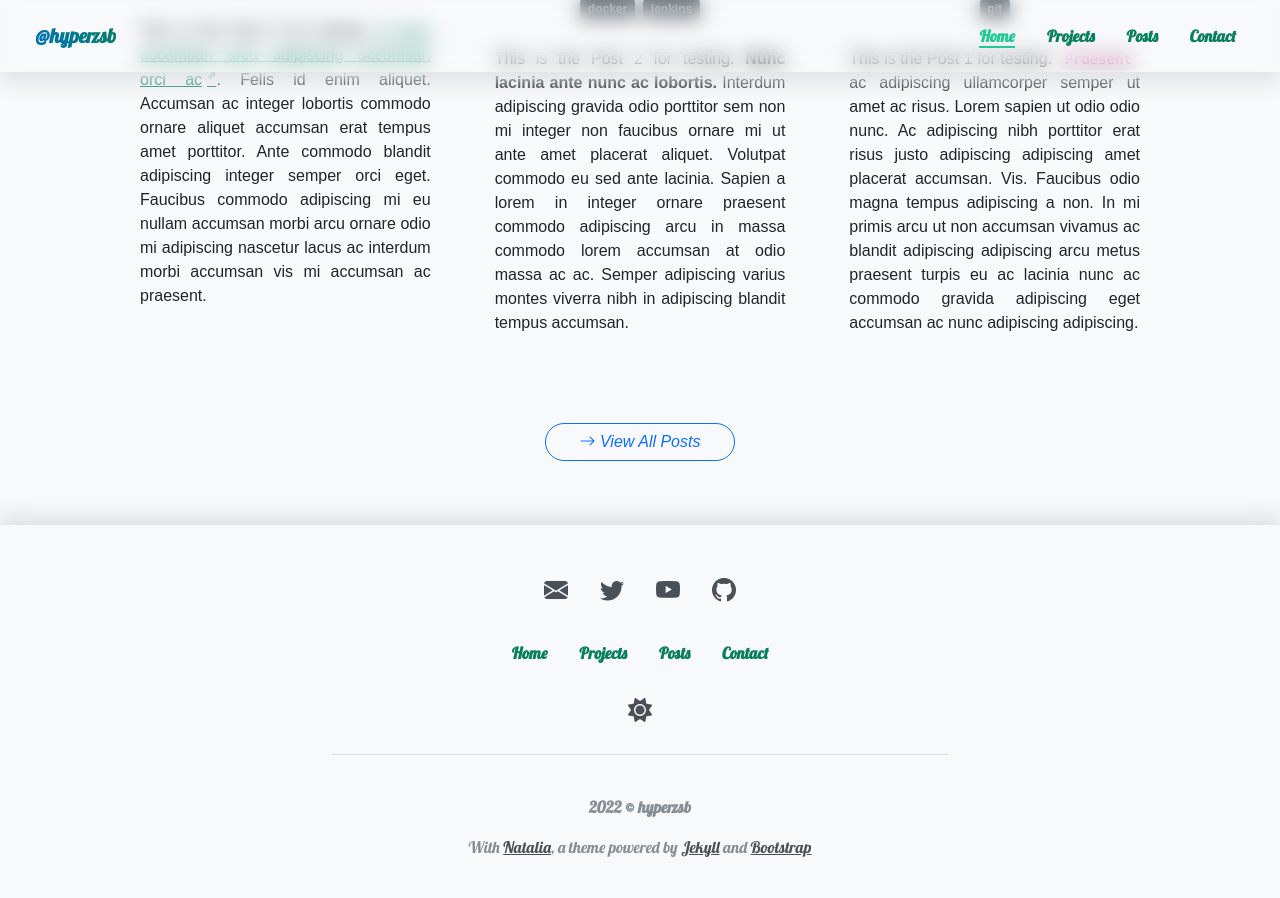
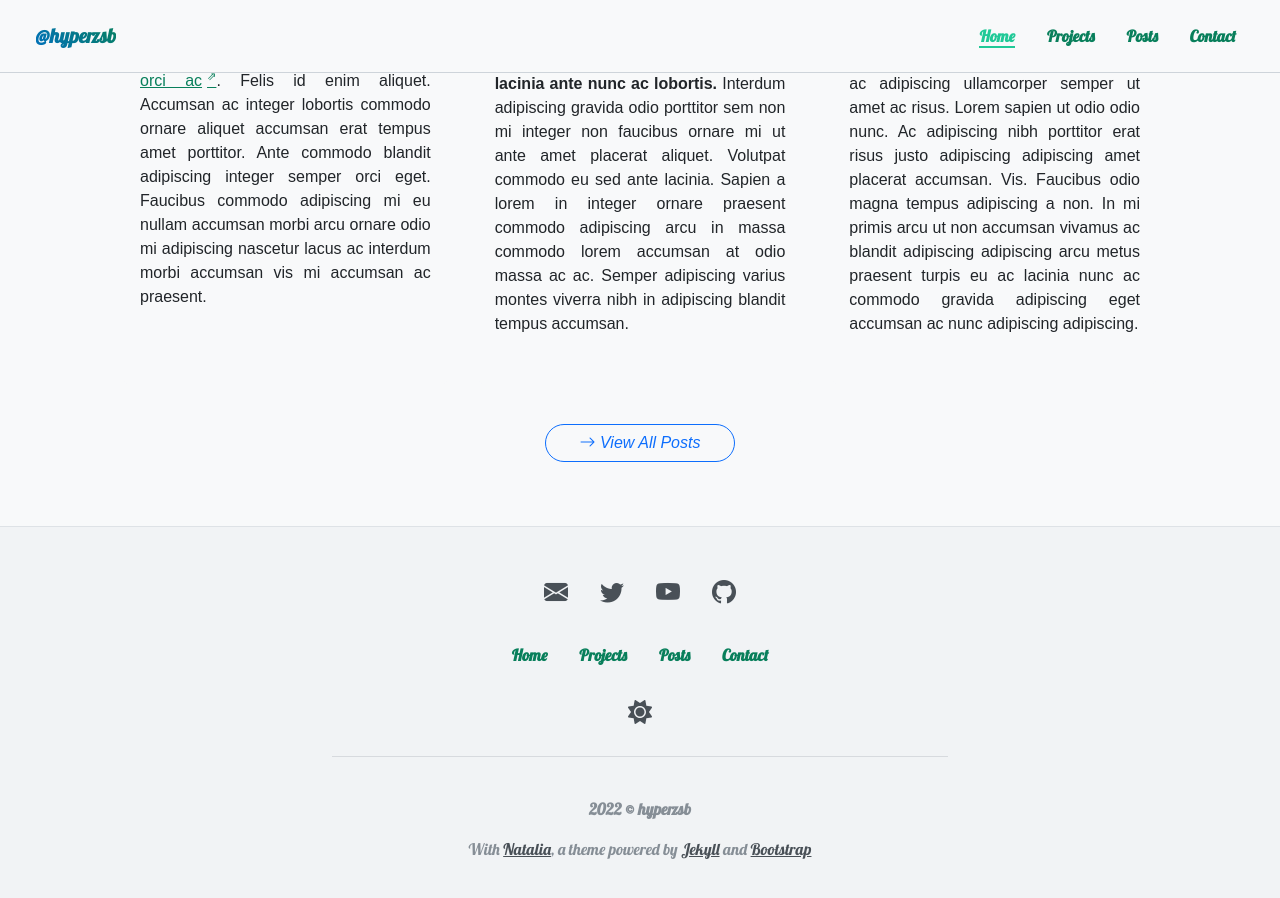
Before and after one commit to Hyperzsb/natalia-theme, a Jekyll site: the page built from _pages/home.html, in a window 1280 px wide and 900 px high, scrolled down 1671 px. Built offline with Jekyll 4.4.1, drawn with Linux system fonts in a browser that asks for light colours; comment, search, counter and statistics services are not loaded; a style sheet for code colours, icons or effects is not loaded.

Commit message:
feat(style): change the styles of headers and footers to be more clear
Signed-off-by: Shaobo ZHANG <hyperzsb@qq.com>

```diff
--- a/_sass/main.scss
+++ b/_sass/main.scss
@@ -59,23 +59,27 @@ a {
 
 /* Header styles */
 
+//.custom-navbar {
+//  transition: box-shadow 0.25s;
+//
+//  &::before {
+//    position: absolute;
+//    content: '';
+//    top: 0;
+//    bottom: 0;
+//    left: 0;
+//    right: 0;
+//    backdrop-filter: blur(10px);
+//    z-index: -1;
+//  }
+//
+//  * {
+//    z-index: 0;
+//  }
+//}
+
 .custom-navbar {
-  transition: box-shadow 0.25s;
-
-  &::before {
-    position: absolute;
-    content: '';
-    top: 0;
-    bottom: 0;
-    left: 0;
-    right: 0;
-    backdrop-filter: blur(10px);
-    z-index: -1;
-  }
-
-  * {
-    z-index: 0;
-  }
+  transition: border-bottom-color 0.2s;
 }
 
 #article-progress-bar {
--- a/assets/css/color.scss
+++ b/assets/css/color.scss
@@ -6,17 +6,18 @@
 
 :root {
   --base-color-1: #ced4da;
-  --base-color-2: #e9ecef;
+  --base-color-2: #f1f3f5;
   --base-color-3: #f8f9fa;
   --shadow-color-1: #adb5bd;
   --shadow-color-2: #dee2e6;
+  --border-color-1: #ced4da;
+  --border-color-2: #dee2e6;
   --link-color-1: #087f5b;
   --link-color-2: #0ca678;
   --link-color-3: #20c997;
   --text-color-1: #212529;
   --text-color-2: #495057;
   --text-color-3: #868e96;
-  --text-color-4: #adb5bd;
   --info-color: #1c7ed6;
   --warning-color: #f59f00;
   --danger-color: #f03e3e;
@@ -24,14 +25,18 @@
 
 [data-theme="dark"] {
   --base-color-1: #adb5bd;
-  --base-color-2: #495057;
+  --base-color-2: #343a40;
   --base-color-3: #212529;
   --shadow-color-1: #868e96;
   --shadow-color-2: #343a40;
+  --border-color-1: #495057;
+  --border-color-2: #495057;
+  --link-color-1: #12b886;
+  --link-color-2: #38d9a9;
+  --link-color-3: #96f2d7;
   --text-color-1: #e9ecef;
   --text-color-2: #ced4da;
   --text-color-3: #adb5bd;
-  --text-color-4: #868e96;
 }
 
 /* General color style */
@@ -128,12 +133,21 @@ body {
 
 /* Header color style */
 
+//.custom-navbar {
+//  background-color: rgba(var(--base-color-3), .75);
+//}
+//
+//.custom-navbar-shadow-color {
+//  box-shadow: 0 10px 20px var(--shadow-color-2);
+//}
+
 .custom-navbar {
-  background-color: rgba(var(--base-color-3), .75);
+  background-color: var(--base-color-3);
+  border-color: var(--base-color-3);
 }
 
-.custom-navbar-shadow-color {
-  box-shadow: 0 10px 20px var(--shadow-color-2);
+.custom-navbar-border {
+  border-bottom: var(--border-color-1) solid 1px;
 }
 
 #article-progress-bar {
@@ -174,12 +188,17 @@ body {
 
 /* Footer color style */
 
+//.custom-footer {
+//  background-color: var(--base-color-3);
+//
+//  &::before {
+//    box-shadow: 0 -10px 20px var(--shadow-color-2);
+//  }
+//}
+
 .custom-footer {
-  background-color: var(--base-color-3);
-
-  &::before {
-    box-shadow: 0 -10px 20px var(--shadow-color-2);
-  }
+  background-color: var(--base-color-2);
+  border-top: var(--border-color-2) solid 1px;
 }
 
 /* Home color style */
--- a/assets/js/main.js
+++ b/assets/js/main.js
@@ -16,9 +16,12 @@ function changeNavbarShadow() {
                 fromAbove = false;
                 threshold -= offset;
             }
-            if (!classList.contains("custom-navbar-shadow-color")) {
-                classList.add("custom-navbar-shadow-color");
+            if (!classList.contains("custom-navbar-border")) {
+                classList.add("custom-navbar-border");
             }
+            // if (!classList.contains("custom-navbar-shadow-color")) {
+            //     classList.add("custom-navbar-shadow-color");
+            // }
             // if (classList.contains("p-4")) {
             //     //classList.replace("p-4", "p-2");
             //     classList.remove("p-4");
@@ -28,9 +31,12 @@ function changeNavbarShadow() {
                 fromAbove = true;
                 threshold += offset;
             }
-            if (classList.contains("custom-navbar-shadow-color")) {
-                classList.remove("custom-navbar-shadow-color");
+            if (classList.contains("custom-navbar-border")) {
+                classList.remove("custom-navbar-border");
             }
+            // if (classList.contains("custom-navbar-shadow-color")) {
+            //     classList.remove("custom-navbar-shadow-color");
+            // }
             // if (!classList.contains("p-4")) {
             //     //classList.replace("p-2", "p-4");
             //     classList.add("p-4");
```
